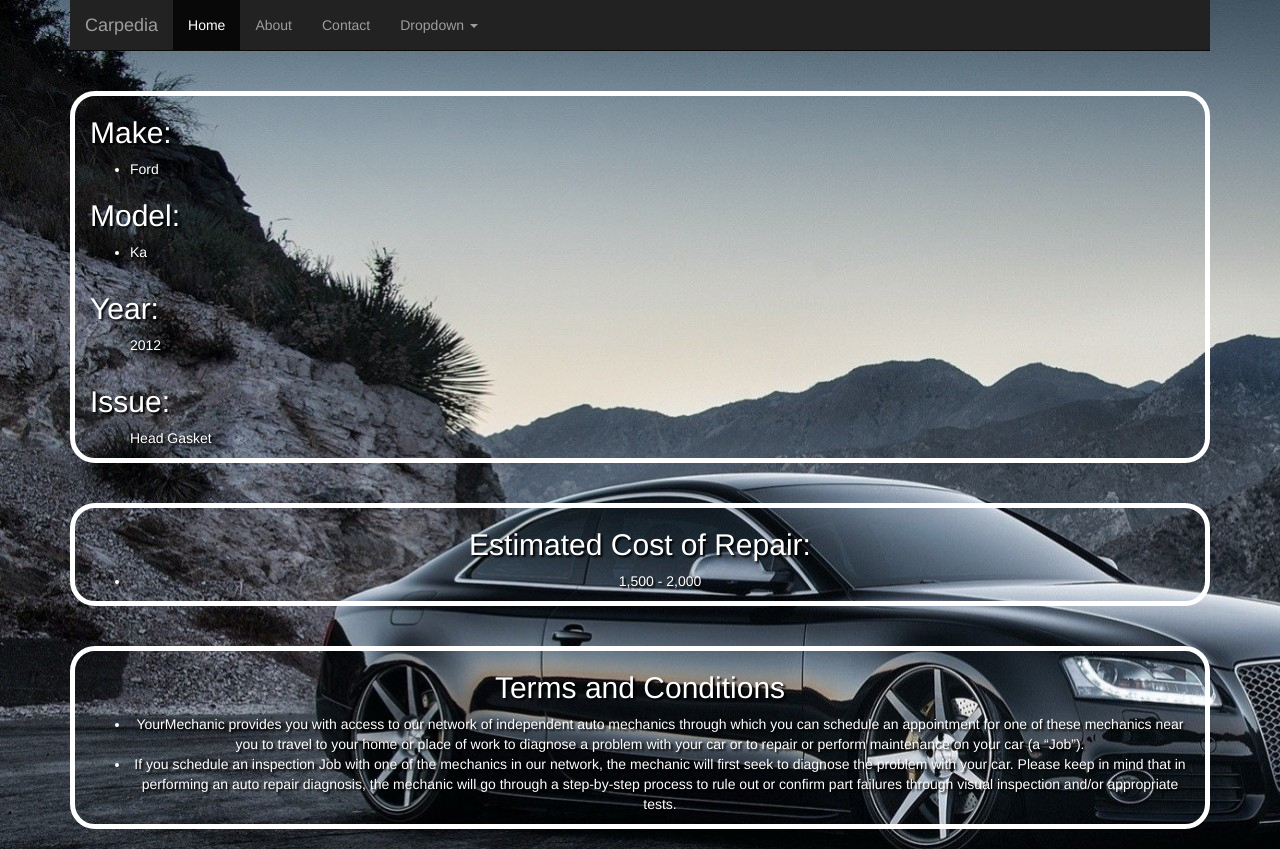
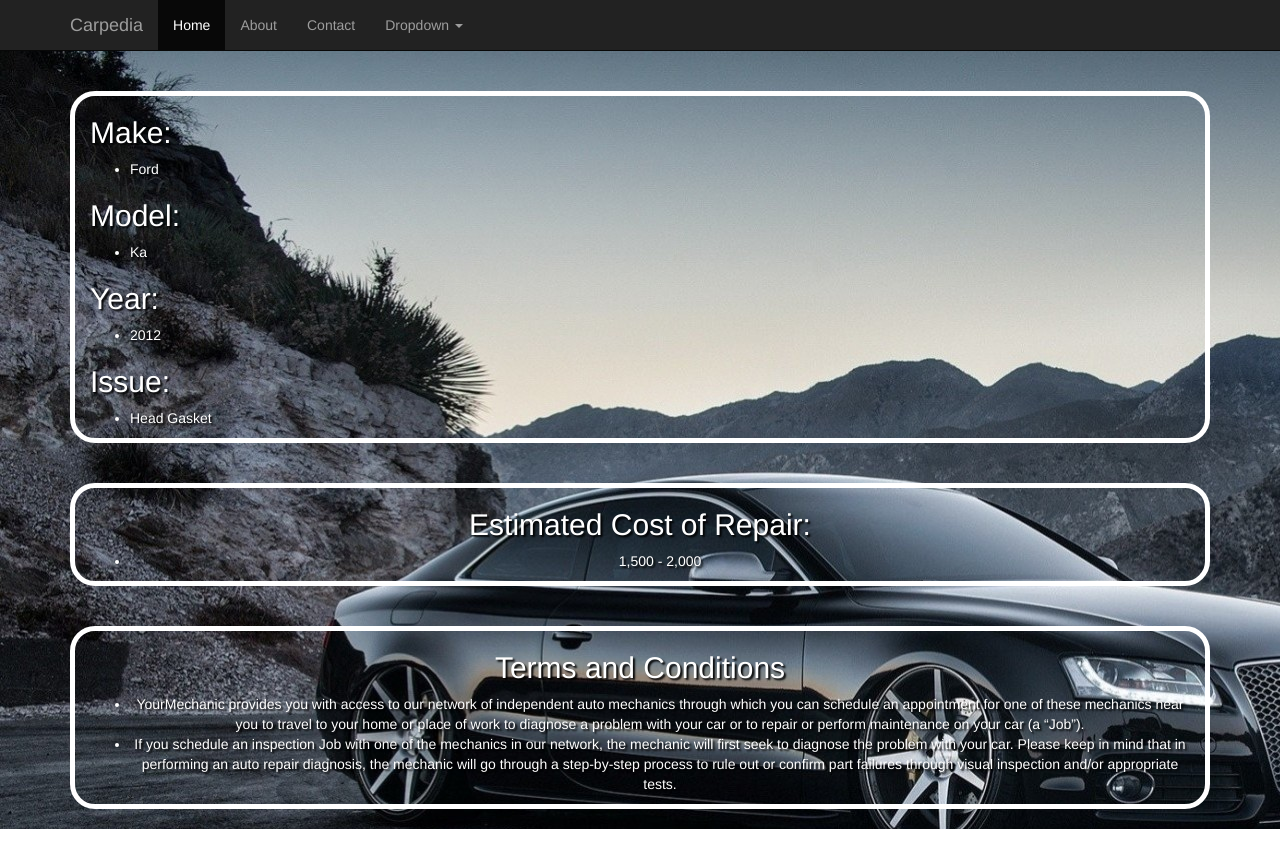
Before and after one commit to ScottWoodbyrne/scottwoodbyrne.github.io, a plain HTML site: page quote-page.html in a window 1280 px wide. Drawn offline with nearby package versions, Linux system fonts and the light colour scheme.

Commit message:
Redone again

```diff
--- a/quote-page.html
+++ b/quote-page.html
@@ -7,15 +7,19 @@
 	<style type="text/css">
 		body {background-image: url(img/car-background.jpeg);}
 		.row {color: white; display: inline; }
-		.col-md-12 {text-shadow: 2px 2px 2px black; border-width: 5px; border-style: solid; border-color: black solid; border-radius: 25px;}
-		#text-center { text-align: center; display: inline-block;}
-		#right {display: inline-block;}
+		.col-xs-12 {text-shadow: 2px 2px 2px black; border-width: 5px; border-style: solid; border-color: black solid; border-radius: 25px;}
+    #line {display: inline-block;}
+		#text-center{ text-align: center;}
+
+
 	</style>
 
 </head>
 <body>
     <div class="navbar-wrapper">
-      <div class="container">
+      <div class="  display: inline-block;
+  vertical-align: top;
+  width: 25%;container">
 
         <nav class="navbar navbar-inverse navbar-static-top">
           <div class="container">
@@ -56,30 +60,32 @@
 
    	<div class="container">
       <div class="row">
-      	<div class="col-md-12">
-          <h2>Make:</h2>
+      	<div id="line" class="col-xs-12">
+          	<h2>Make:</h2>
           		<ul>
           			<li>Ford</li>
           		</ul>
-          <h2>Model:</h2>
+            <h2>Model:</h2>
           		<ul>
           			<li>Ka</li>
           		</ul>
-          <h2 id="right">Year:</h2>
+            <h2 >Year:</h2>
           		<ul>
-          			<li id="right">2012</li>
+          			<li>2012</li>
           		</ul>
-          <h2 id="right">Issue:</h2>
+           	<h2>Issue:</h2>
           		<ul>
-          			<li id="right">Head Gasket</li>
+          			<li>Head Gasket</li>
           		</ul>
         </div>
       </div>
     </div>
 
+
+
     <div class="container">
       <div class="row">
-        <div id="text-center" class="col-md-12">
+        <div id="text-center" class="col-xs-12">
           <h2>Estimated Cost of Repair:</h2>
           	<ul>
           		<li>1,500 - 2,000</li>
@@ -90,7 +96,7 @@
 
 	<div class="container">
       <div class="row">
-       	 <div id="text-center" class="col-md-12">
+       	 <div id="text-center" class="col-xs-12">
           <h2>Terms and Conditions</h2>
           	<ul>
           		<li>YourMechanic provides you with access to our network of independent auto mechanics through which you can schedule an appointment for one of these mechanics near you to travel to your home or place of work to diagnose a problem with your car or to repair or perform maintenance on your car (a “Job”).</li>
```
